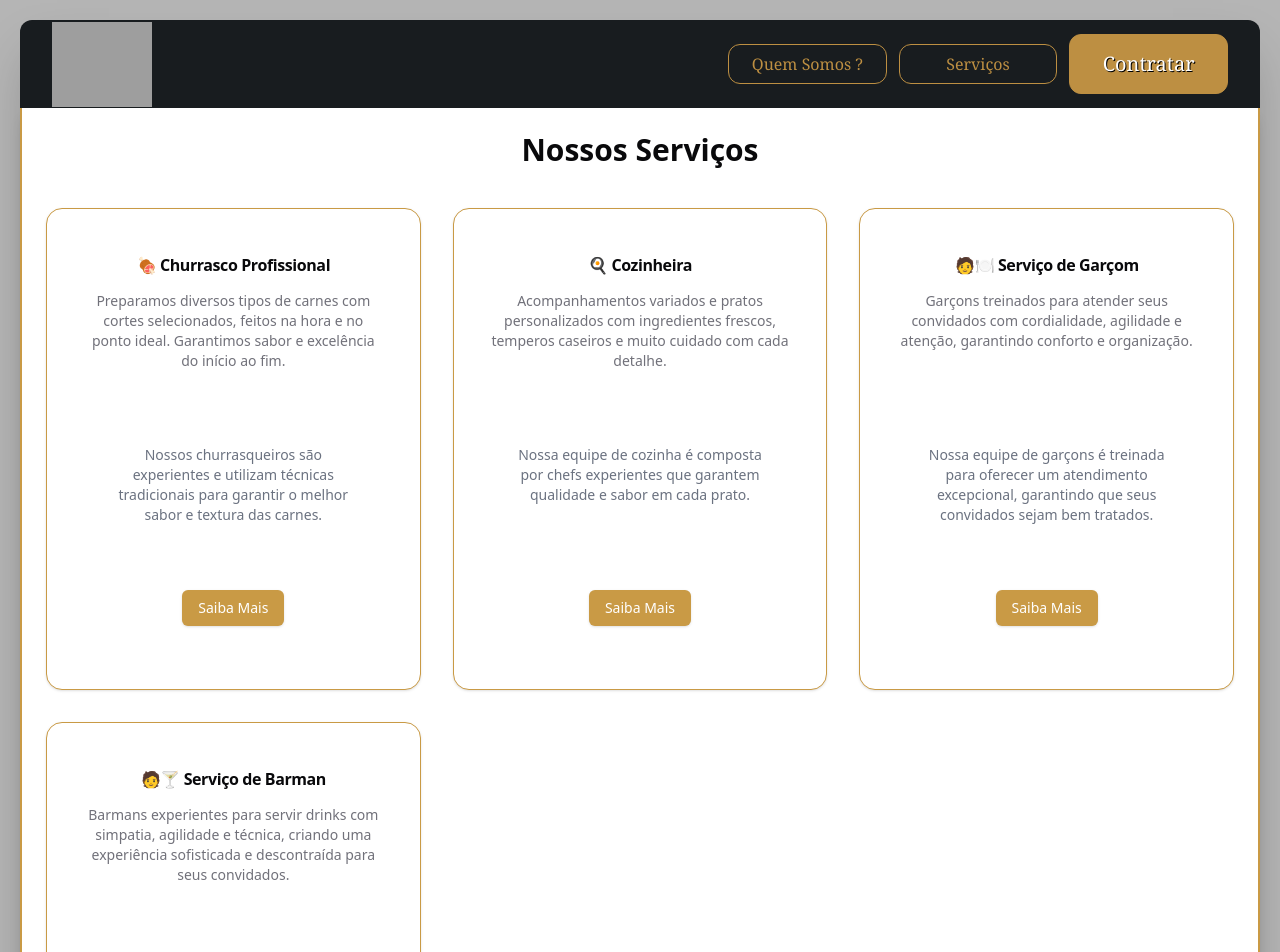
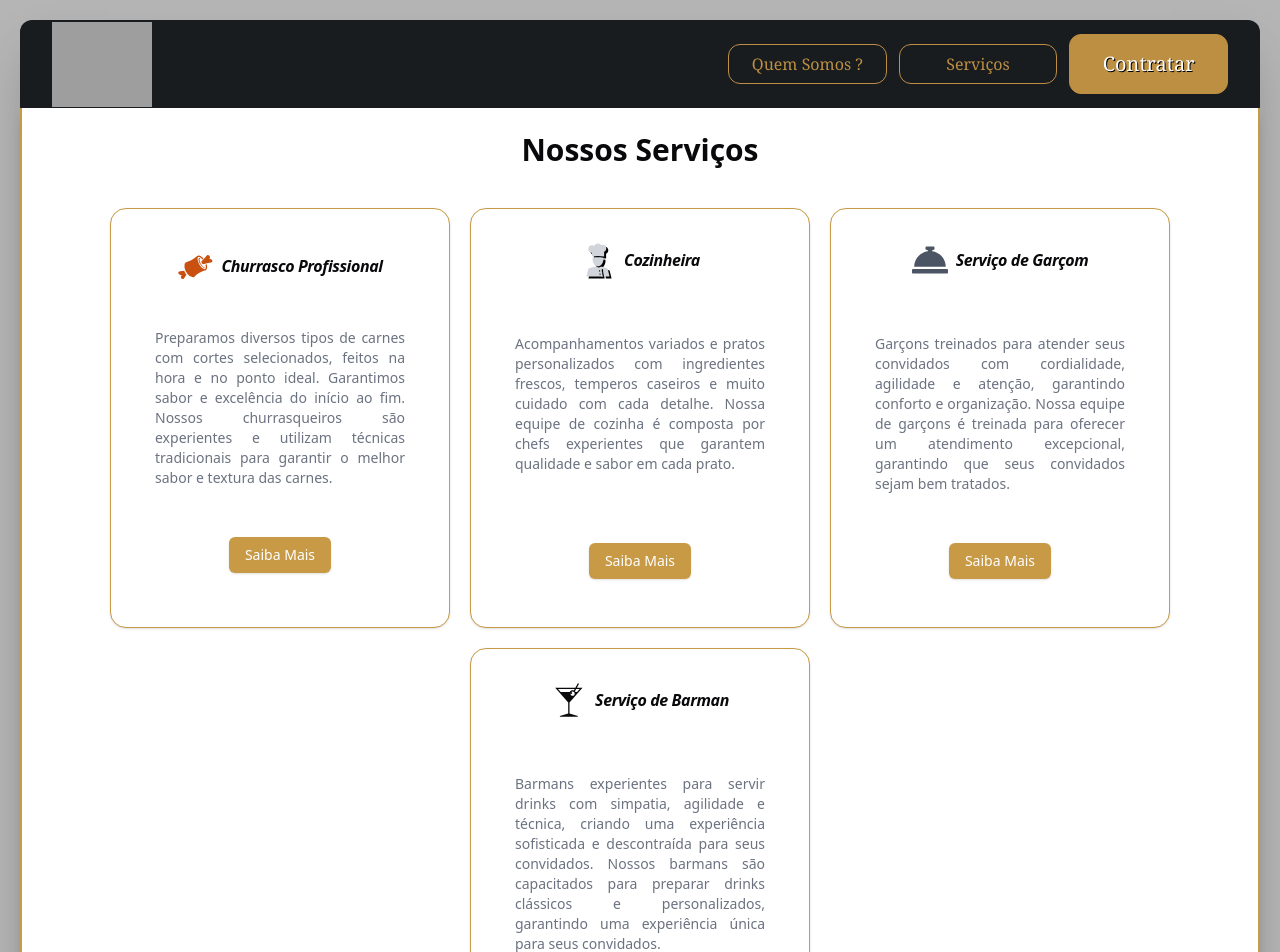
Before and after one commit to Alvaro-Resende/Projeto_Integrador_Testes, a Next.js app: page / in a window 1280 px wide. Shown: the top 952 px of the page. Built offline with nearby package versions, Linux system fonts and the light colour scheme; grey boxes are pictures that could not be loaded.

Commit message:
Update servicos.js 2

```diff
--- a/app/_components/servicos.js
+++ b/app/_components/servicos.js
@@ -1,6 +1,10 @@
-import React from 'react'
-import Image from 'next/image';
-import { Button } from '@/components/ui/button';
+import React from "react";
+import Image from "next/image";
+import { Button } from "@/components/ui/button";
+import { GiMeat } from "react-icons/gi";
+import { GiCook } from "react-icons/gi";
+import { FaConciergeBell } from "react-icons/fa";
+import { GiMartini } from "react-icons/gi";
 import {
   Card,
   CardContent,
@@ -12,27 +16,31 @@ import {
 
 export default function Servicos() {
   return (
-        <div className="
-         text-center bg-white p-6 shadow-lg border-l-2 border-r-2 rounded-b-xl border-[#C99A45]">
+    <div
+      className="
+         text-center bg-white p-6 shadow-lg border-l-2 border-r-2 rounded-b-xl border-[#C99A45]"
+    >
       <h2 className="text-3xl font-bold mb-10">Nossos Serviços</h2>
-          <div className="grid gap-8 md:grid-cols-3">
-            <Card className="bg-white p-6 rounded-2xl shadow justify-center gap-2 space-y-8 flex flex-col items-center border border-[#C99A45]">
+      <div className="w-full flex justify-center items-center gap-5 flex-wrap">
+        <Card className="bg-white w-[340px] h-[420px] p-2 rounded-2xl shadow justify-center space-y-5 flex flex-col items-center border border-[#C99A45] ">
           <CardHeader className="flex flex-col items-center">
-                <CardTitle className="w-[200px] mb-3">🍖 Churrasco Profissional</CardTitle>
-                <div className='w-[300px] h-[90px] flex items-start justify-center'>
-                <CardDescription>
-                  Preparamos diversos tipos de carnes com cortes selecionados, feitos na hora e no ponto ideal. Garantimos sabor e excelência do início ao fim.
-                </CardDescription>
-                </div>
+            <CardTitle className="flex justify-center items-center gap-2">
+              <GiMeat className="text-4xl text-[#CA5010]" />{" "}
+              <span className="italic">Churrasco Profissional</span>
+            </CardTitle>
           </CardHeader>
-              <div className='w-[300px] h-[90px]  flex items-start justify-center'>
+
           <CardContent>
-                <p className="text-sm text-gray-500">
-                  Nossos churrasqueiros são experientes e utilizam técnicas tradicionais para garantir o melhor sabor e textura das carnes.
+            <p className="text-sm text-gray-500 h-[150px] w-[250px] text-justify">
+              Preparamos diversos tipos de carnes com cortes selecionados,
+              feitos na hora e no ponto ideal. Garantimos sabor e excelência do
+              início ao fim. Nossos churrasqueiros são experientes e utilizam
+              técnicas tradicionais para garantir o melhor sabor e textura das
+              carnes.
             </p>
           </CardContent>
-              </div>
-              <div className='w-[300px] h-[90px]  flex items-center justify-center'>
+
+          <div className="w-[300px] h-[90px]  flex items-center justify-center">
             <CardFooter className={"flex justify-center"}>
               <Button className="bg-[#C99A45] hover:bg-orange-600 text-white items-center">
                 Saiba Mais
@@ -41,23 +49,24 @@ export default function Servicos() {
           </div>
         </Card>
 
-            <Card className="bg-white p-6 rounded-2xl shadow justify-center gap-2 space-y-8 flex flex-col items-center border border-[#C99A45]">
+        <Card className="bg-white w-[340px] h-[420px] p-2 rounded-2xl shadow justify-center space-y-5 flex flex-col items-center border border-[#C99A45]">
           <CardHeader className="flex flex-col items-center">
-                <CardTitle className="w-[200px] mb-3">🍳 Cozinheira</CardTitle>
-                <div className='w-[300px] h-[90px] flex items-start justify-center'>
-                <CardDescription>
-                  Acompanhamentos variados e pratos personalizados com ingredientes frescos, temperos caseiros e muito cuidado com cada detalhe.
-                </CardDescription>
-                </div>
+            <CardTitle className="mb-3 flex justify-center items-center gap-2">
+              <GiCook className="text-4xl text-gray-300 drop-shadow-[2px_2px_0px_rgba(0,0,0,2)]" />{" "}
+              <span className="italic">Cozinheira</span>
+            </CardTitle>
           </CardHeader>
-              <div className='w-[300px] h-[90px]  flex items-start justify-center'>
+
           <CardContent>
-                <p className="text-sm text-gray-500">
-                  Nossa equipe de cozinha é composta por chefs experientes que garantem qualidade e sabor em cada prato.
+            <p className="text-sm text-gray-500 h-[150px] w-[250px] text-justify">
+              Acompanhamentos variados e pratos personalizados com ingredientes
+              frescos, temperos caseiros e muito cuidado com cada detalhe. Nossa
+              equipe de cozinha é composta por chefs experientes que garantem
+              qualidade e sabor em cada prato.
             </p>
           </CardContent>
-              </div>
-              <div className='w-[300px] h-[90px]  flex items-center justify-center'>
+
+          <div className="w-[300px] h-[90px]  flex items-center justify-center">
             <CardFooter className={"flex justify-center"}>
               <Button className="bg-[#C99A45] hover:bg-orange-600 text-white items-center">
                 Saiba Mais
@@ -66,48 +75,51 @@ export default function Servicos() {
           </div>
         </Card>
 
-            <Card className="bg-white p-6 rounded-2xl shadow justify-center gap-2 space-y-8  flex flex-col items-center border border-[#C99A45]">
+        <Card className="bg-white w-[340px] h-[420px] p-2 rounded-2xl shadow justify-center space-y-5  flex flex-col items-center border border-[#C99A45]">
           <CardHeader className="flex flex-col items-center">
-                <CardTitle className="w-[200px] mb-3">🧑‍🍽️ Serviço de Garçom</CardTitle>
-                <div className='w-[300px] h-[90px]  flex items-start justify-center'>
-                <CardDescription>
-                  Garçons treinados para atender seus convidados com cordialidade, agilidade e atenção, garantindo conforto e organização.
-                </CardDescription>
-                </div>
+            <CardTitle className="mb-3 flex justify-center items-center gap-2">
+              <FaConciergeBell className="text-4xl text-gray-600 " />{" "}
+              <span className="italic">Serviço de Garçom</span>
+            </CardTitle>
           </CardHeader>
-              <div className='w-[300px] h-[90px]  flex items-start justify-center'>
+
           <CardContent>
-                <p className="text-sm text-gray-500">
-                  Nossa equipe de garçons é treinada para oferecer um atendimento excepcional, garantindo que seus convidados sejam bem tratados.
+            <p className="text-sm text-gray-500 h-[150px] w-[250px] text-justify">
+              Garçons treinados para atender seus convidados com cordialidade,
+              agilidade e atenção, garantindo conforto e organização. Nossa
+              equipe de garçons é treinada para oferecer um atendimento
+              excepcional, garantindo que seus convidados sejam bem tratados.
             </p>
           </CardContent>
-              </div>
-              <div className='w-[300px] h-[90px] flex items-center justify-center'>
+
+          <div className="w-[300px] h-[90px] flex items-center justify-center">
             <CardFooter className={"flex justify-center"}>
               <Button className="bg-[#C99A45] hover:bg-orange-600 text-white items-center">
                 Saiba Mais
               </Button>
-              </CardFooter >
+            </CardFooter>
           </div>
         </Card>
 
-            <Card className="bg-white p-6 rounded-2xl shadow justify-center gap-2 space-y-8 flex flex-col items-center border border-[#C99A45]">
+        <Card className="bg-white w-[340px] h-[420px] p-2 rounded-2xl shadow justify-center space-y-5 flex flex-col items-center border border-[#C99A45]">
           <CardHeader className="flex flex-col items-center">
-                <CardTitle className="w-[200px] mb-3">🧑🍸 Serviço de Barman</CardTitle>
-                <div className='w-[300px] h-[90px]  flex items-start justify-center'>
-                <CardDescription>
-                Barmans experientes para servir drinks com simpatia, agilidade e técnica, criando uma experiência sofisticada e descontraída para seus convidados.
-                </CardDescription>
-                </div>
+            <CardTitle className="mb-3 flex justify-center items-center gap-2">
+              <GiMartini className="text-4xl" />{" "}
+              <span className="italic">Serviço de Barman</span>
+            </CardTitle>
           </CardHeader>
-              <div className='w-[300px] h-[90px]  flex items-start justify-center'>
+
           <CardContent>
-                <p className="text-sm text-gray-500">
-                  Nossos barmans são capacitados para preparar drinks clássicos e personalizados, garantindo uma experiência única para seus convidados.
+            <p className="text-sm text-gray-500 h-[150px] w-[250px] text-justify">
+              Barmans experientes para servir drinks com simpatia, agilidade e
+              técnica, criando uma experiência sofisticada e descontraída para
+              seus convidados. Nossos barmans são capacitados para preparar
+              drinks clássicos e personalizados, garantindo uma experiência
+              única para seus convidados.
             </p>
           </CardContent>
-              </div>
-              <div className='w-[300px] h-[90px]  flex items-center justify-center'>
+
+          <div className="w-[300px] h-[90px]  flex items-center justify-center">
             <CardFooter className={"flex justify-center"}>
               <Button className="bg-[#C99A45] hover:bg-orange-600 text-white">
                 Saiba Mais
@@ -115,10 +127,7 @@ export default function Servicos() {
             </CardFooter>
           </div>
         </Card>
-
       </div>
     </div>
-
-
-  )
+  );
 }
```
Lines whose indentation alone changed are shown as unchanged.
